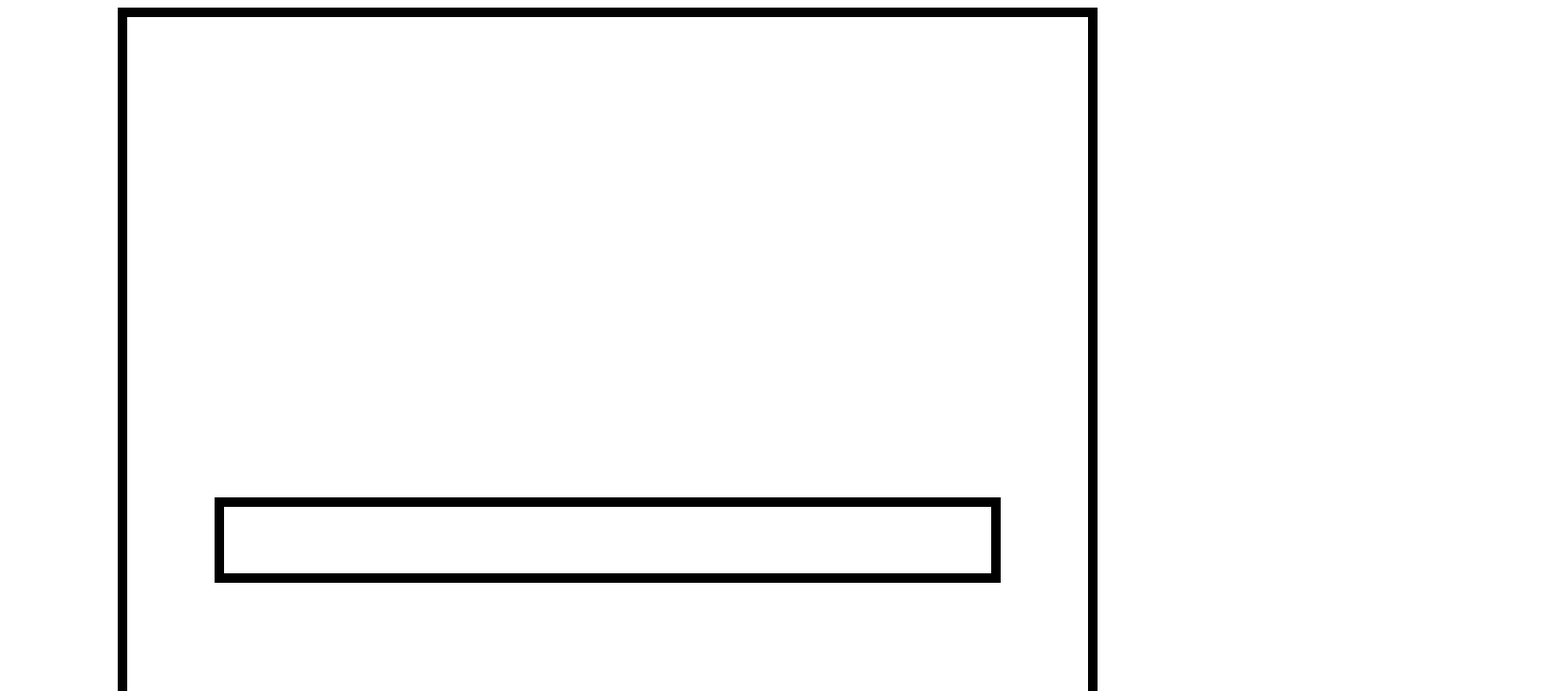
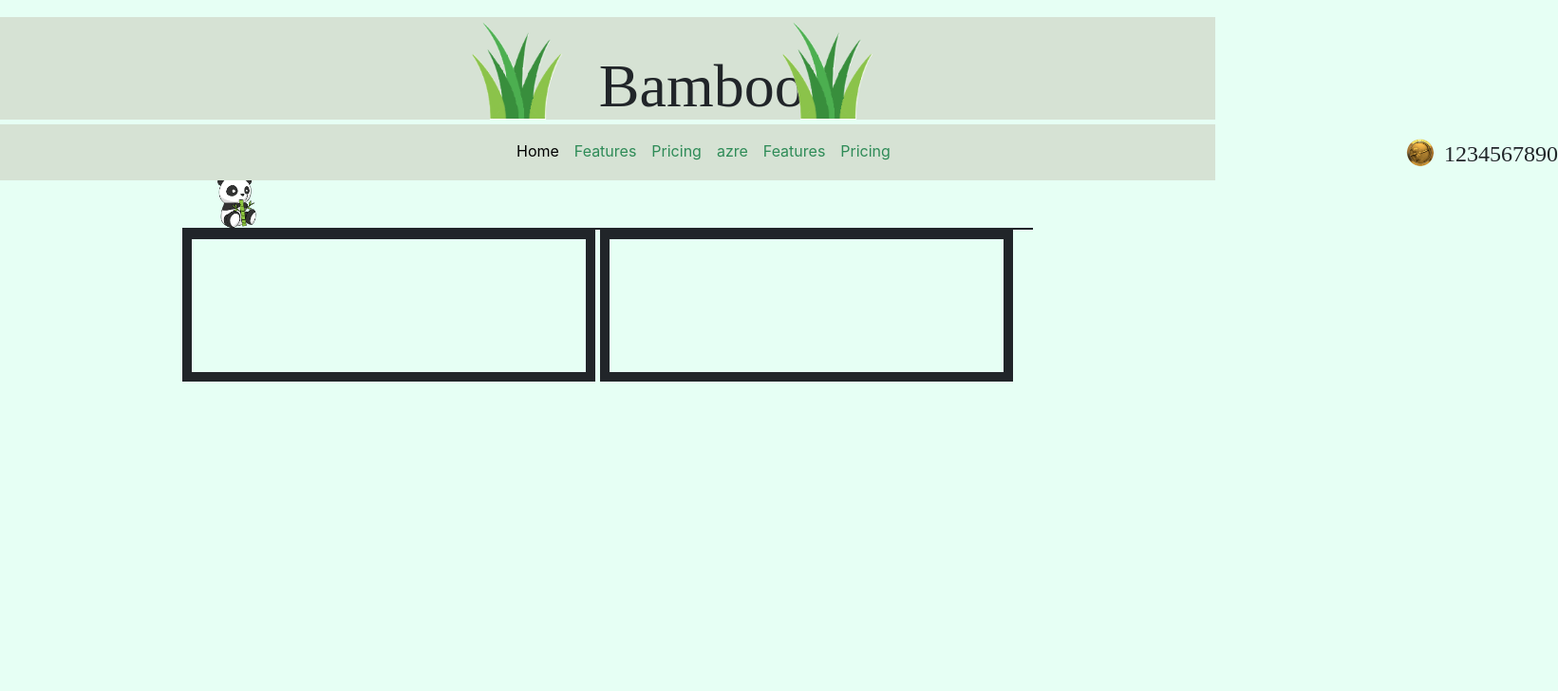
Before and after one commit to BenitoBenjamin/EPSI-Workshop-2017-Web, a website: page public_html/2.html in a window 1280 px wide. Shown: the top 728 px of the page at 95% size, 1641 px wide, since content can reach past the window. Drawn offline with nearby package versions, Linux system fonts and the light colour scheme; a web font is replaced by a local one.

Commit message:
Add files via upload

```diff
--- a/public_html/2.html
+++ b/public_html/2.html
@@ -1,18 +1,88 @@
 <!DOCTYPE html>
 <html>
-<head>
-	<title>2</title>
-	<link rel="stylesheet" type="text/css" href="./style/style.css">
-</head>
-<body>
-	<main>
+    <head>
+        <title>EPSI2017 Workshop</title>
+        <meta charset="UTF-8">
+        <meta name="viewport" content="width=device-width, initial-scale=1.0">
+        <link rel="stylesheet" href="https://maxcdn.bootstrapcdn.com/bootstrap/4.0.0-beta/css/bootstrap.min.css">
+        <link href="css/css.css" rel="stylesheet" type="text/css"/>
+        <link rel="shortcut icon" href="Image/favicon.ico" >
+        <link rel="stylesheet" type="text/css" href="./style/style.css">
+
+    </head>
+    <body class="background-type1">
+
+
+    <header>
+        <div class="header row">
+
+                <div class="col-lg-4">
+                    <!-- Bug de boostrap 4.0 dans le fichier .css donc pas de lg-offset -->
+                </div>
+                <div class="col-lg-1">
+                   <img class="imgbuiss" src="Image/Capture22_burned.png" alt=""/>
+                </div>
+                <div class="col-lg-2">
+                    <div class="TitleWebsite">Bamboo</div>
+                </div>
+                <div class="col-lg-3">
+                   <img class="imgbuiss" src="Image/Capture22_burned.png" alt=""/>
+                </div>
+                <div class="col-lg-1 Pandalogin">
+                   <img class="Pandalogin" src="Image/cute_panda_drawing_by_arycarys-d81yy6k.png" alt="" />
+                </div>
+
+            </div>
+
+    </header>
+
+
+  <nav class="navbar navbar-expand-lg navbar-dark color-navbar">
+
+    <ul class="navbar-nav col-lg-5">
+      <!-- Bug de boostrap 4.0 dans le fichier .css donc pas de lg-offset -->
+    </ul>
+
+    <ul class="navbar-nav col-lg-7">
+
+      <li class="nav-item active">
+        <a class="nav-link" href="#">Home</a>
+      </li>
+      <li class="nav-item">
+        <a class="nav-link" href="#">Features</a>
+      </li>
+      <li class="nav-item">
+        <a class="nav-link" href="#">Pricing</a>
+      </li>
+      <li class="nav-item">
+        <a class="nav-link" href="#">azre</a>
+      </li>
+      <li class="nav-item">
+        <a class="nav-link" href="#">Features</a>
+      </li>
+      <li class="nav-item">
+        <a class="nav-link" href="#">Pricing</a>
+      </li>
+      <li class="col-lg-1 Greencoin">
+          <img class="Greencoin" src="Image/coin-foreground-single._CB508071844_.png" alt=""/>
+      </li>
+      <li class="Greencoin">
+          <div class="Greencoin Value">1234567890</div>
+      </li>
+    </ul>
+
+  </nav>
+
+        <main>
 		<div id="articleBorder">
-			<div id="articleAds"></div>
+
 		</div>
+
 		<ul id="footAdsContainer">
 			<li class="footAds"></li>
 			<li class="footAds"></li>
 		</ul>
 	</main>
-</body>
+        <div id="articleAds"></div>
+    </body>
 </html>
--- a/public_html/css/css.css
+++ b/public_html/css/css.css
@@ -9,7 +9,7 @@ src: local('Playlist Script'), url('Playlist Script.woff') format('woff');
     background-color:#e6fff4;
 }
 
-footer{
+.footer{
   background-color:#d6e2d4;
   width: 100%;
   height: 150px;
@@ -46,9 +46,9 @@ header{
 }
 
 .Pandalogin {
-    width:60px;
-    padding-top:48px;
-    margin-left: 210px;
+    width: 60px;
+    padding-top: 22px;
+    margin-left: 110px;
 }
 
 .color-navbar{
--- a/public_html/style/style.css
+++ b/public_html/style/style.css
@@ -1,9 +1,10 @@
 #articleBorder {
-	width: 80%;
-	height: 1000px;
+	width: 70%;
+	height: 800%;
 	margin: auto;
-	border-width: 10px;
+	border-width: 1px;
 	border-style: solid;
+        margin-top: 50px;
 }
 #articleAds{
 	height: 70px;
```
Also changed, not shown: public_html/index.html (+1 -3 lines).
